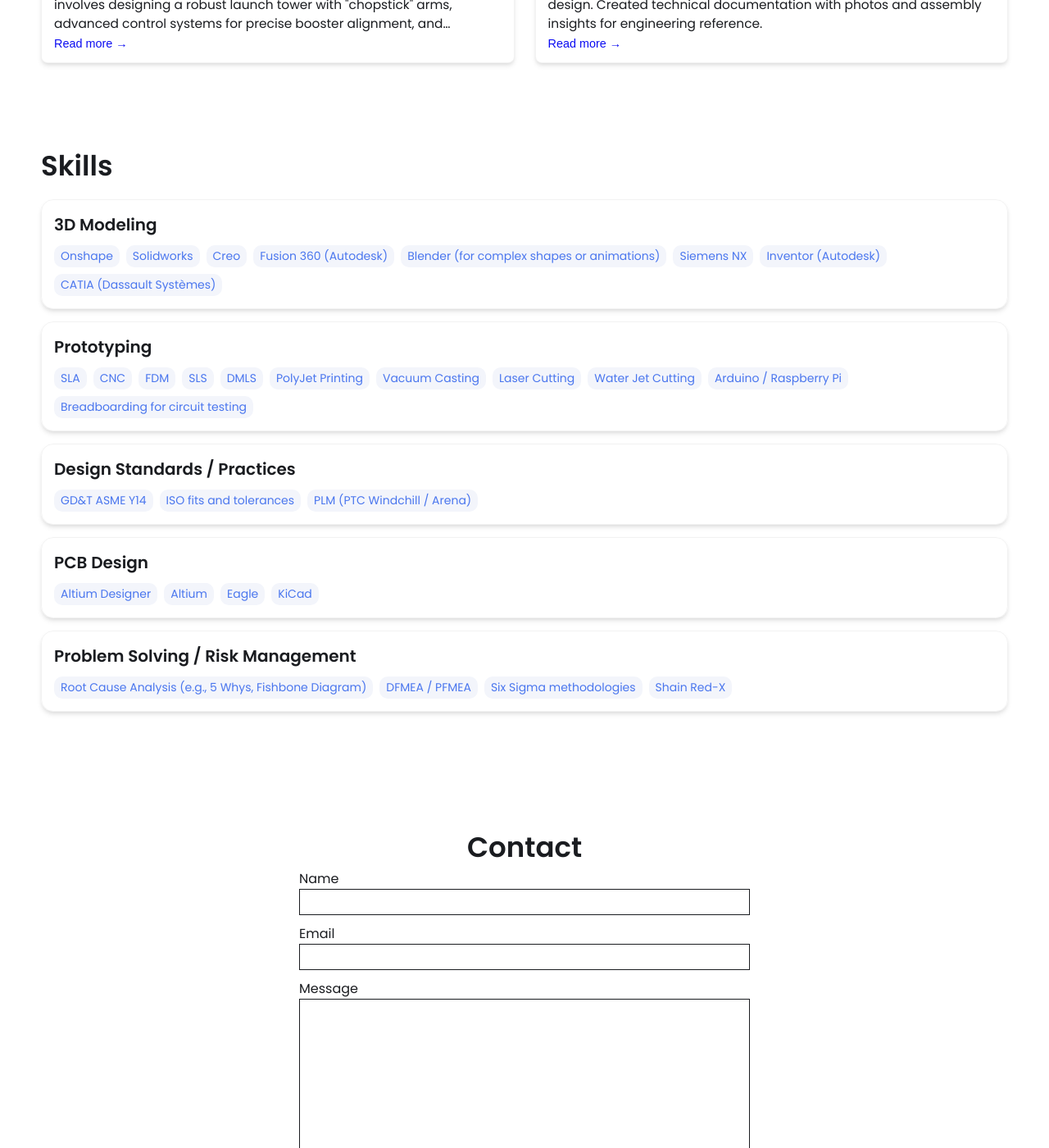
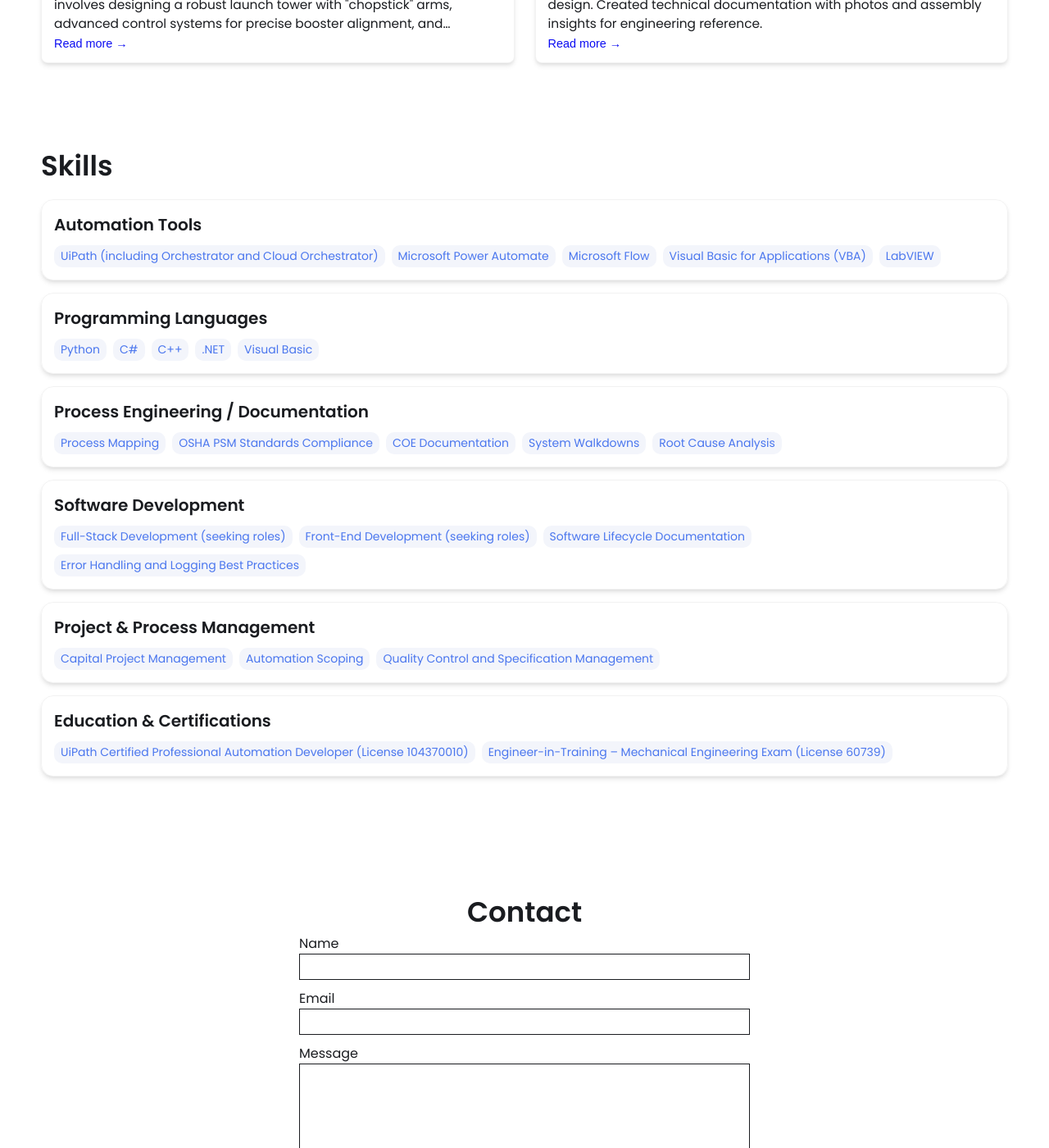
Before and after one commit to AdmaniM9342/AdmaniM9342.github.io, a Jekyll site: the page built from index.html, in a window 1280 px wide and 1400 px high, scrolled down 1449 px. Shown: the whole window at 82% size. Built offline with Jekyll 4.4.1, drawn with Linux system fonts in a browser that asks for light colours; some of the changed text lies outside the part shown.

Commit message:
Update _config.yml

```diff
--- a/_config.yml
+++ b/_config.yml
@@ -7,17 +7,15 @@
 
 # Main Page Setup
 
-title: John Doe's Portfolio # This is what shows up in the tab of the browser
+title: Mark Admani's Portfolio # This is what shows up in the tab of the browser
 
 
 
 # Hero Section
-name: John Doe
-headline: headline message
+name: Mark Admani
+headline: Software Engineer
 description: >- # dont remove this line. this will ignore all new lines until the next section
-  Write an awesome intro and discuss your highlights and qualification. You can edit this
-  line in _config.yml. It will appear in your document head meta (for
-  Google search results) and in your feed.xml site description.
+  Software engineer with experience in project and process engineering.
 
 # Place your profile image in /assets/images/profile-image/folder and edit the file name
 profile_image: ./assets/images/profile-image/avatar.jpeg
@@ -25,15 +23,15 @@ profile_image: ./assets/images/profile-image/avatar.jpeg
 
 # Link your resume
 # You can place your resume in assets/resume/{resume file.pdf} or add external link such as pdf saved in google drive
-resume-url: https://drive.google.com/file/d/13Z3duVzh-gguPU5r03oJVEE6rV9rd3DS/view?usp=sharing
+resume-url: https://drive.google.com/file/d/1W_wN6-Op-DbP2DQeF3Kpzh5amjMGEJZE/view?usp=sharing
 
 
 # Set up external links - this will show up as small icons next to your name.
 
 external-links:    # input only your own url slug. The icons with missing entries will not appear.
-  linkedin: test    # https://www.linkedin.com/in/{your url slug}
-  github: leea12    # https://github.com/{your url slug}
-  stackoverflow: test      # https://stackoverflow.com/users/{your url slug}
+  linkedin: mark-admani-b299778b   # https://www.linkedin.com/in/{your url slug}
+  github: AdmaniM9342    # https://github.com/{your url slug}
+  stackoverflow:      # https://stackoverflow.com/users/{your url slug}
   medium:            # https://medium.com/@{your url slug}
   x-twitter:   # https://x.com/{your url slug}
   threads:            # https://threads.net/@{your url slug}
@@ -45,46 +43,47 @@ external-links:    # input only your own url slug. The icons with missing entrie
 
 # Skills Section - Add the list of your Skills by categories/tools. The indentation for each level needs to be precise.
 skills:
-  - category: 3D Modeling
+  - category: Automation Tools
     tools:
-    - Onshape
-    - Solidworks
-    - Creo
-    - Fusion 360 (Autodesk)
-    - Blender (for complex shapes or animations)
-    - Siemens NX
-    - Inventor (Autodesk)
-    - CATIA (Dassault Systèmes)
-  - category: Prototyping
+    - UiPath (including Orchestrator and Cloud Orchestrator)
+    - Microsoft Power Automate
+    - Microsoft Flow
+    - Visual Basic for Applications (VBA)
+    - LabVIEW
+
+  - category: Programming Languages
     tools:
-    - SLA
-    - CNC
-    - FDM
-    - SLS
-    - DMLS
-    - PolyJet Printing
-    - Vacuum Casting
-    - Laser Cutting
-    - Water Jet Cutting
-    - Arduino / Raspberry Pi
-    - Breadboarding for circuit testing
-  - category: Design Standards / Practices
+    - Python
+    - C#
+    - C++
+    - .NET
+    - Visual Basic
+
+  - category: Process Engineering / Documentation
     tools:
-    - GD&T ASME Y14
-    - ISO fits and tolerances
-    - PLM (PTC Windchill / Arena)
-  - category: PCB Design
+    - Process Mapping
+    - OSHA PSM Standards Compliance
+    - COE Documentation
+    - System Walkdowns
+    - Root Cause Analysis
+
+  - category: Software Development
     tools:
-    - Altium Designer
-    - Altium
-    - Eagle
-    - KiCad
-  - category: Problem Solving / Risk Management
+    - Full-Stack Development (seeking roles)
+    - Front-End Development (seeking roles)
+    - Software Lifecycle Documentation
+    - Error Handling and Logging Best Practices
+
+  - category: Project & Process Management
     tools:
-    - Root Cause Analysis (e.g., 5 Whys, Fishbone Diagram)
-    - DFMEA / PFMEA
-    - Six Sigma methodologies
-    - Shain Red-X
+    - Capital Project Management
+    - Automation Scoping
+    - Quality Control and Specification Management
+
+  - category: Education & Certifications
+    tools:
+    - UiPath Certified Professional Automation Developer (License 104370010)
+    - Engineer-in-Training – Mechanical Engineering Exam (License 60739)
 
 
 # Contact Form Setup. Setup an account and copy over the key. When someone fills out the form, it will be received in your email.
```
